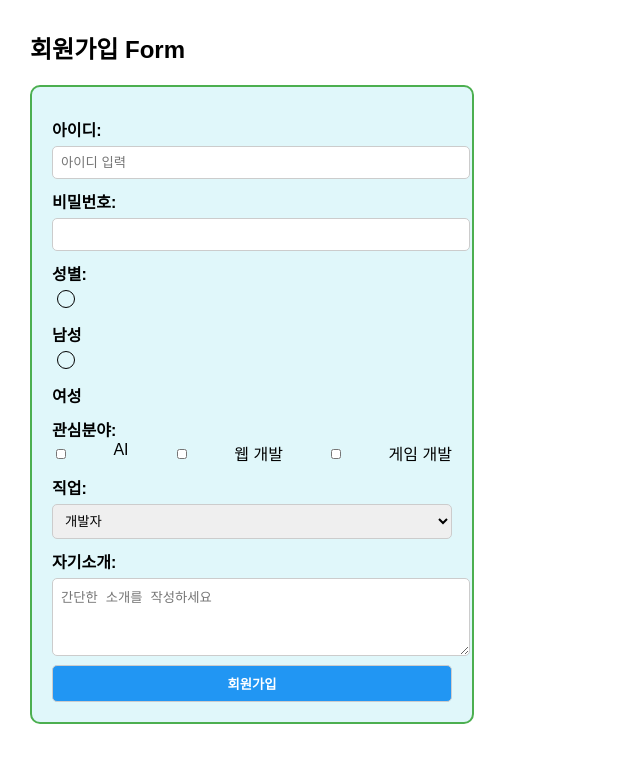
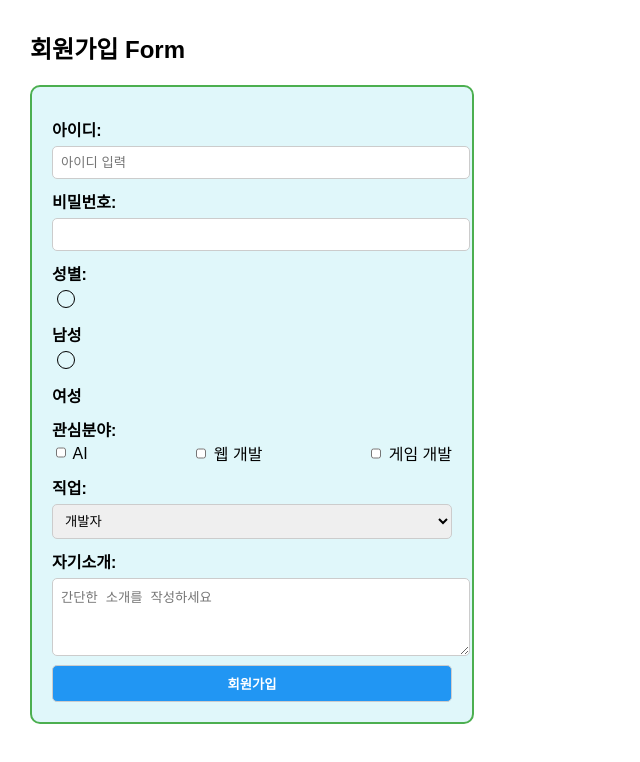
Before and after one commit to KhaminK/25_OSS_Project2, a plain HTML site: page form_practice.html in a window 1280 px wide. Shown: the whole page, without its empty margins (0-640 px from the left). Drawn offline with Linux system fonts and the light colour scheme.

Commit message:
really completed assignment

```diff
--- a/form_practice.html
+++ b/form_practice.html
@@ -105,9 +105,9 @@
 
         <label>관심분야:</label>
         <div id="interestArea">
-            <input type="checkbox" name="interest" value="AI"> AI
-            <input type="checkbox" name="interest" value="Web"> 웹 개발
-            <input type="checkbox" name="interest" value="Game"> 게임 개발
+            <div><input type="checkbox" name="interest" value="AI"> AI</div>
+            <div><input type="checkbox" name="interest" value="Web"> 웹 개발</div>
+            <div><input type="checkbox" name="interest" value="Game"> 게임 개발</div>
         </div>
 
         <!-- 5. 드롭다운 -->
```
